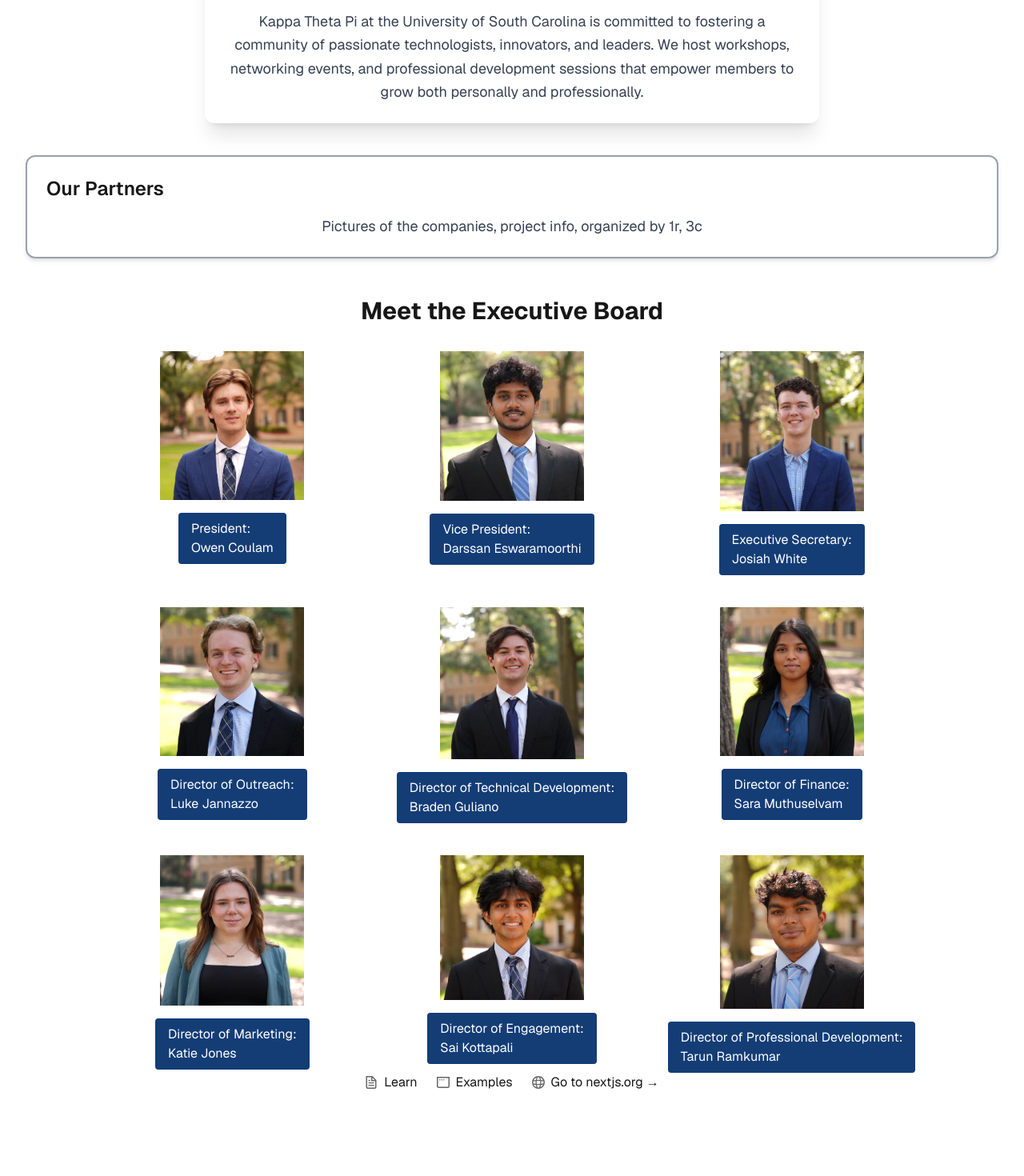
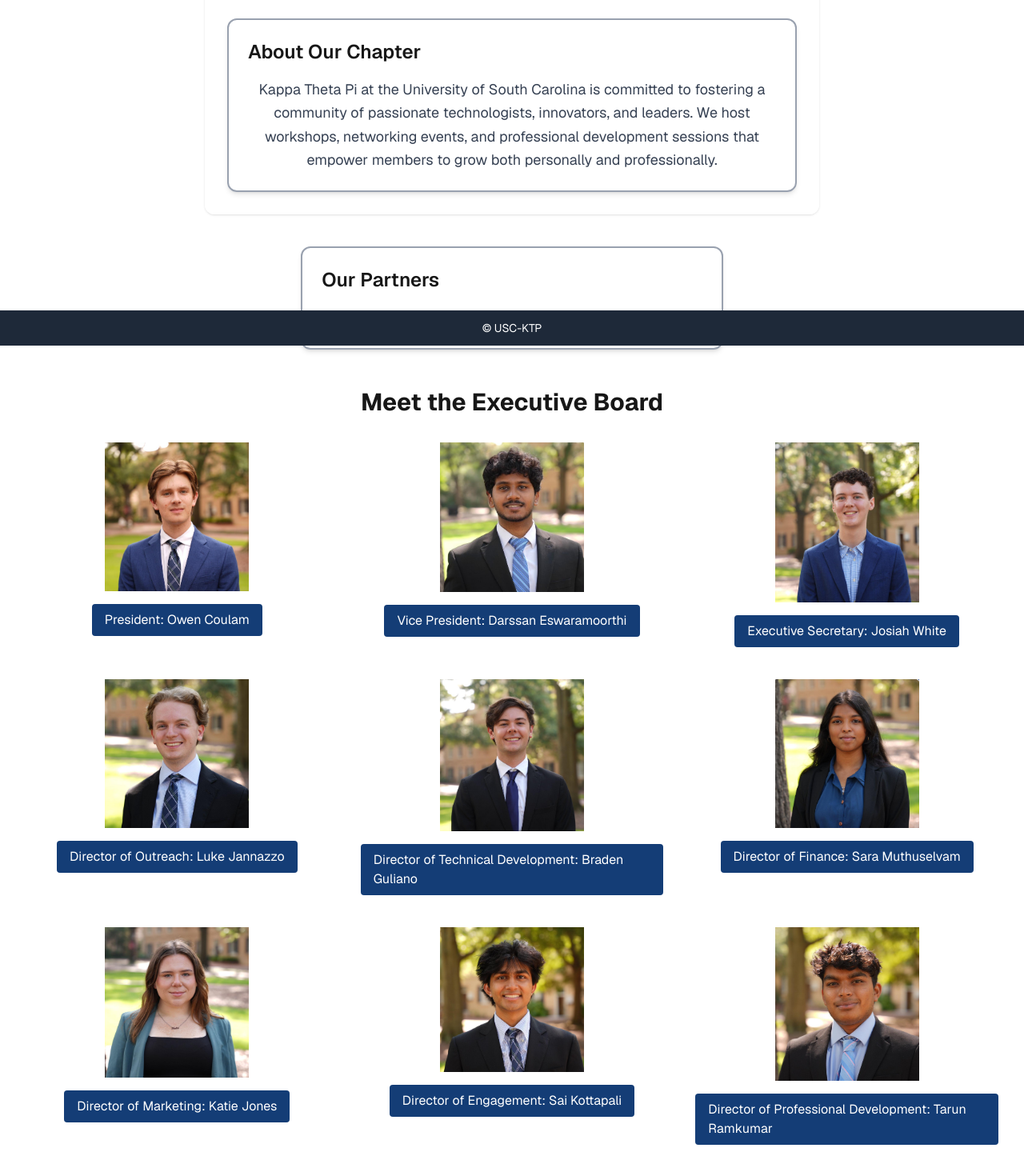
Before and after one commit to ktp-usc/ktp-website, a Next.js app: page / in a window 1280 px wide. Shown: the part 368-1838 px from the top of the page at 80% size. Before the commit the page ends 1813 px from the top, so only its background shows below. Built offline with nearby package versions, Linux system fonts and the light colour scheme.

Commit message:
Committing a header and footer added to the website

```diff
--- /dev/null
+++ b/app/Footer.tsx
@@ -0,0 +1,9 @@
+export default function Footer() {
+  return (
+    <footer className="w-full fixed bottom-0 left-0 bg-gray-800 text-white">
+      <div className="max-w-5xl mx-auto px-6 py-3 text-center">
+        <p className="text-sm">© USC-KTP</p>
+      </div>
+    </footer>
+  );
+}
--- /dev/null
+++ b/app/Header.tsx
@@ -0,0 +1,12 @@
+import Image from 'next/image';
+import logo from '../CircleLogo-Transparent.png';
+
+export function Header() {
+  return (
+    <header className="w-full bg-white shadow-md fixed top-0 left-0 rounded-2xl">
+      <div className="max-w-5xl mx-auto px-6 py-4">
+        <Image src={logo} alt="Logo" width={40} height={40} className="inline-block mr-3" />
+      </div>
+    </header>
+  );
+}
--- a/app/page.tsx
+++ b/app/page.tsx
@@ -1,19 +1,19 @@
 import Image from "next/image";
+import { Header } from "./Header";
+import Footer from "./Footer";
+import logo from '../SquareLogoGarnet.png';
 
 export default function Home() {
     return (
       <div className="font-sans min-h-screen p-8 pb-20 flex flex-col items-center">
-      <main className="flex flex-col items center w-full">
-      <div className="border-4 border-[#19FF19] rounded-xl mt-12 p-6 shadow-sm text-center max-w-3xl mx-auto">
-        <h1 className="text-3xl font-bold">Kappa Theta Pi</h1>
-        <p className="text-xl mt-2">
-          University of South Carolina, Columbia
-        </p>
+        <main className="flex flex-col items-center w-full">
+          <Header />
+          <div className="border-4 border-white rounded-xl mt-12 p-6 shadow-sm text-center max-w-3xl mx-auto">
+            <div className="relative w-48 h-48 mx-auto mb-6">
+              <Image src={logo} alt="Logo" fill style={{ objectFit: 'contain' }} />
             </div>
-            <div className="border border-transparent rounded-xl max-w-3xl mt-12 p-6 shadow-xl text-center mx-auto bg-white/5 backdrop-blur-sm">
-        <h2 className="text-2xl font-semibold text-left mb-4">
-          About Our Chapter
-        </h2>
+            <div className="border-2 border-gray-400 rounded-xl p-6 text-center shadow-md mt-10 max-w-3xl mx-auto bg-white/5 backdrop-blur-sm">
+              <h2 className="text-2xl font-semibold text-left mb-4">About Our Chapter</h2>
               <p className="text-lg leading-relaxed text-gray-700">
                 Kappa Theta Pi at the University of South Carolina is committed to
                 fostering a community of passionate technologists, innovators, and
@@ -21,6 +21,7 @@ export default function Home() {
                 development sessions that empower members to grow both personally and
                 professionally.
               </p>
+            </div>
           </div>
             <div className="border-2 border-gray-400 rounded-xl p-6 text-center shadow-md mt-10">
         <h2 className="text-2xl font-semibold text-left mb-4">
@@ -54,7 +55,7 @@ export default function Home() {
 
           >
 
-            President: <p>Owen Coulam</p>
+            President: <span>Owen Coulam</span>
           </a>
         </div>
         <div className="flex flex-col items-center">
@@ -74,7 +75,7 @@ export default function Home() {
             rel="noopener noreferrer"
 
           >
-            Vice President: <p>Darssan Eswaramoorthi</p>
+            Vice President: <span>Darssan Eswaramoorthi</span>
           </a>
           </div>
         <div className="flex flex-col items-center">
@@ -92,7 +93,7 @@ export default function Home() {
             target="_blank"
             rel="noopener noreferrer"
           >
-            Executive Secretary: <p>Josiah White</p>
+            Executive Secretary: <span>Josiah White</span>
           </a>
           </div>
           <div className="flex flex-col items-center">
@@ -110,7 +111,7 @@ export default function Home() {
             target="_blank"
             rel="noopener noreferrer"
           >
-            Director of Outreach:<p>Luke Jannazzo</p>
+            Director of Outreach: <span>Luke Jannazzo</span>
           </a>
           </div>
           <div className="flex flex-col items-center">
@@ -128,7 +129,7 @@ export default function Home() {
             target="_blank"
             rel="noopener noreferrer"
           >
-            Director of Technical Development: <p>Braden Guliano</p>
+            Director of Technical Development: <span>Braden Guliano</span>
           </a>
           </div>
           <div className="flex flex-col items-center">
@@ -146,7 +147,7 @@ export default function Home() {
             target="_blank"
             rel="noopener noreferrer"
           >
-            Director of Finance: <p>Sara Muthuselvam</p>
+            Director of Finance: <span>Sara Muthuselvam</span>
           </a>
           </div>
           <div className="flex flex-col items-center">
@@ -163,7 +164,7 @@ export default function Home() {
             target="_blank"
             rel="noopener noreferrer"
           >
-            Director of Marketing: <p>Katie Jones</p>
+            Director of Marketing: <span>Katie Jones</span>
           </a>
           </div>
           <div className="flex flex-col items-center">
@@ -181,7 +182,7 @@ export default function Home() {
             target="_blank"
             rel="noopener noreferrer"
           >
-            Director of Engagement: <p>Sai Kottapali</p>
+            Director of Engagement: <span>Sai Kottapali</span>
           </a>
           </div>
           <div className="flex flex-col items-center">
@@ -199,59 +200,13 @@ export default function Home() {
             target="_blank"
             rel="noopener noreferrer"
           >
-            Director of Professional Development: <p>Tarun Ramkumar</p>
+            Director of Professional Development: <span>Tarun Ramkumar</span>
           </a>
           </div>
           </div>
           </div>
       </main>
-      <footer className="row-start-3 flex gap-[24px] flex-wrap items-center justify-center">
-        <a
-          className="flex items-center gap-2 hover:underline hover:underline-offset-4"
-          href="https://nextjs.org/learn?utm_source=create-next-app&utm_medium=appdir-template-tw&utm_campaign=create-next-app"
-          target="_blank"
-          rel="noopener noreferrer"
-        >
-          <Image
-            aria-hidden
-            src="/file.svg"
-            alt="File icon"
-            width={16}
-            height={16}
-          />
-          Learn
-        </a>
-        <a
-          className="flex items-center gap-2 hover:underline hover:underline-offset-4"
-          href="https://vercel.com/templates?framework=next.js&utm_source=create-next-app&utm_medium=appdir-template-tw&utm_campaign=create-next-app"
-          target="_blank"
-          rel="noopener noreferrer"
-        >
-          <Image
-            aria-hidden
-            src="/window.svg"
-            alt="Window icon"
-            width={16}
-            height={16}
-          />
-          Examples
-        </a>
-        <a
-          className="flex items-center gap-2 hover:underline hover:underline-offset-4"
-          href="https://nextjs.org?utm_source=create-next-app&utm_medium=appdir-template-tw&utm_campaign=create-next-app"
-          target="_blank"
-          rel="noopener noreferrer"
-        >
-          <Image
-            aria-hidden
-            src="/globe.svg"
-            alt="Globe icon"
-            width={16}
-            height={16}
-          />
-          Go to nextjs.org →
-        </a>
-      </footer>
+      <Footer />
     </div>
   );
 }
```
Also changed, not shown: CircleLogo-Transparent.png (added), SquareLogoGarnet.png (added). Lines whose indentation alone changed are shown as unchanged.
